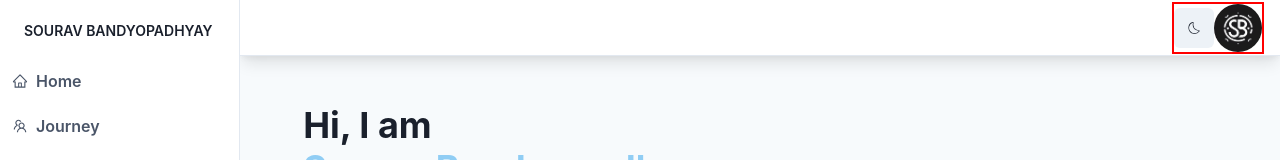
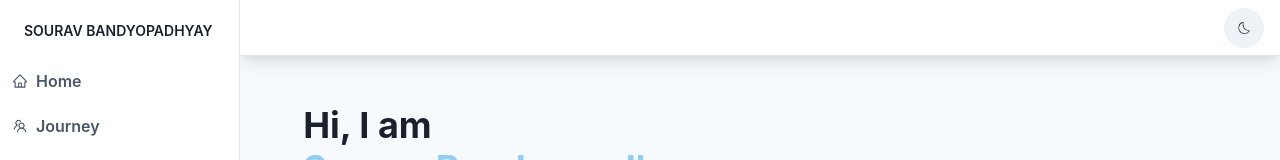
Before and after one commit to SouravBandyopadhyay/SouravBandyopadhyay.github.io, a React (Create React App) app: page / in a window 1280 px wide. Shown: the top 160 px of the page. Built offline with nearby package versions, Linux system fonts and the light colour scheme; grey boxes are pictures that could not be loaded.

Commit message:
updated App.jsx

```diff
--- a/src/App.jsx
+++ b/src/App.jsx
@@ -33,10 +33,8 @@
 // }
 
 import {
-  Avatar,
   Box,
   Flex,
-  Icon,
   Text,
   Button,
   VStack,
@@ -55,7 +53,6 @@ import {
 import { AiOutlineTeam, AiOutlineHome } from "react-icons/ai";
 import { BsCalendarCheck } from "react-icons/bs";
 import { FiMenu } from "react-icons/fi";
-import { RiFlashlightFill } from "react-icons/ri";
 import { InternalLink, ExternalLink } from "./Component/NavItem";
 import AllRoutes from "./Routes/AllRoutes";
 import { FaLinkedin, FaTwitter, FaGithub } from "react-icons/fa";
@@ -109,14 +106,6 @@ const onlinenavItems = [
   },
 ];
 
-const spring = {
-  type: "spring",
-  stiffness: 700,
-  damping: 30,
-};
-
-const AnimatedButton = motion(IconButton);
-
 export default function Index() {
   const { colorMode, toggleColorMode } = useColorMode();
   const { isOpen, onClose, onOpen } = useDisclosure();
@@ -162,25 +151,23 @@ export default function Index() {
 
           <Flex
             align="center"
-            border="2px solid red"
+            // border="2px solid red"
             justifyContent="space-around"
           >
-            <AnimatedButton
-              whileTap={{ scale: 0.95 }}
-              whileHover={{ scale: 1.05 }}
-              transition={spring}
+            <IconButton
               onClick={toggleColorMode}
+              borderRadius={"full"}
             >
               {colorMode === "light" ? <CiDark /> : <CiLight />}
-            </AnimatedButton>
-            <Image
+            </IconButton>
+            {/* <Image
               src={require("./assets/Logo.jpeg")}
               fallbackSrc="SB"
               alt="SB"
               h={12}
               w={12}
               borderRadius="full"
-            />
+            /> */}
           </Flex>
         </Flex>
 
```
